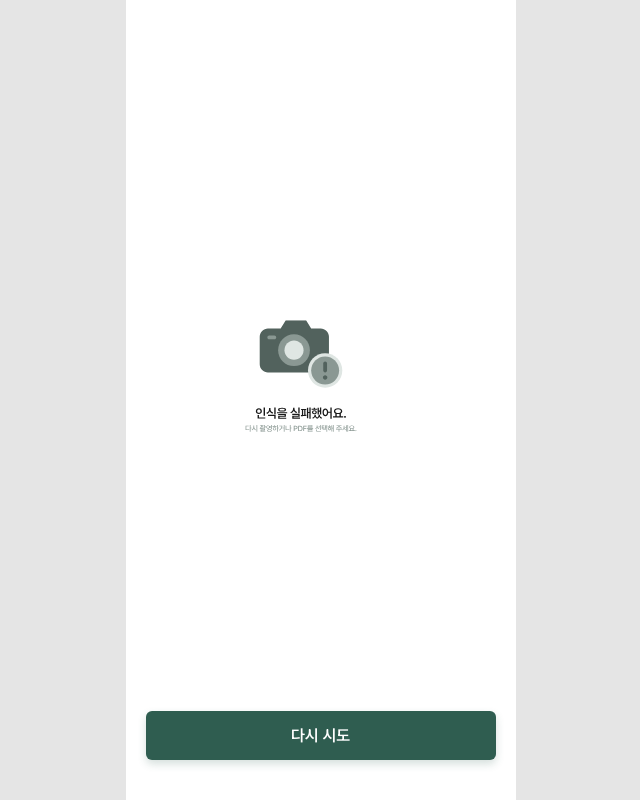
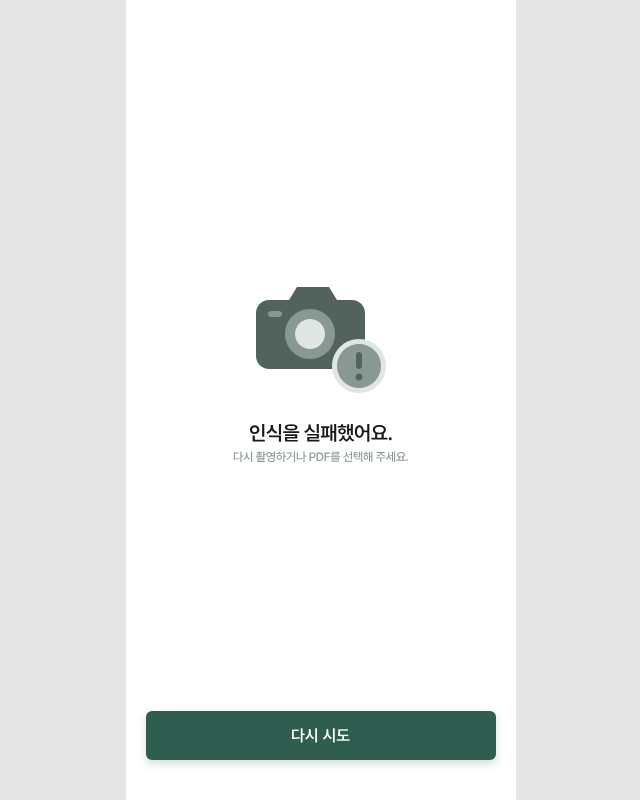
Before and after one commit to 4line-thon-team8/Frontend, a React (Vite) app: page /error/camera in a window 1280 px wide. Shown: the whole page, without its empty margins (312-952 px from the left). Built offline with nearby package versions, Linux system fonts and the light colour scheme; no server answers; a web font is replaced by a local one.

Commit message:
오류수정

```diff
--- a/src/components/common/ErrorScreen.css
+++ b/src/components/common/ErrorScreen.css
@@ -28,14 +28,17 @@
 .error-screen__message {
   position: absolute;
   top: calc(50% - 22px);
-  left: 50%;
-  transform: translate(-50%, -50%);
+  /* 좌우 여백을 박스에 줘서 폭을 화면 기준으로 정해요. (left: 50% + 내용 폭이면 이미지가 줄어들 때 왼쪽으로 쏠려요) */
+  left: 20px;
+  right: 20px;
+  transform: translateY(-50%);
 }
 
 .error-screen__message img {
   display: block;
-  max-width: calc(100% - 40px);
+  max-width: 100%;
   height: auto;
+  margin: 0 auto;
 }
 
 .error-screen__action {
```
